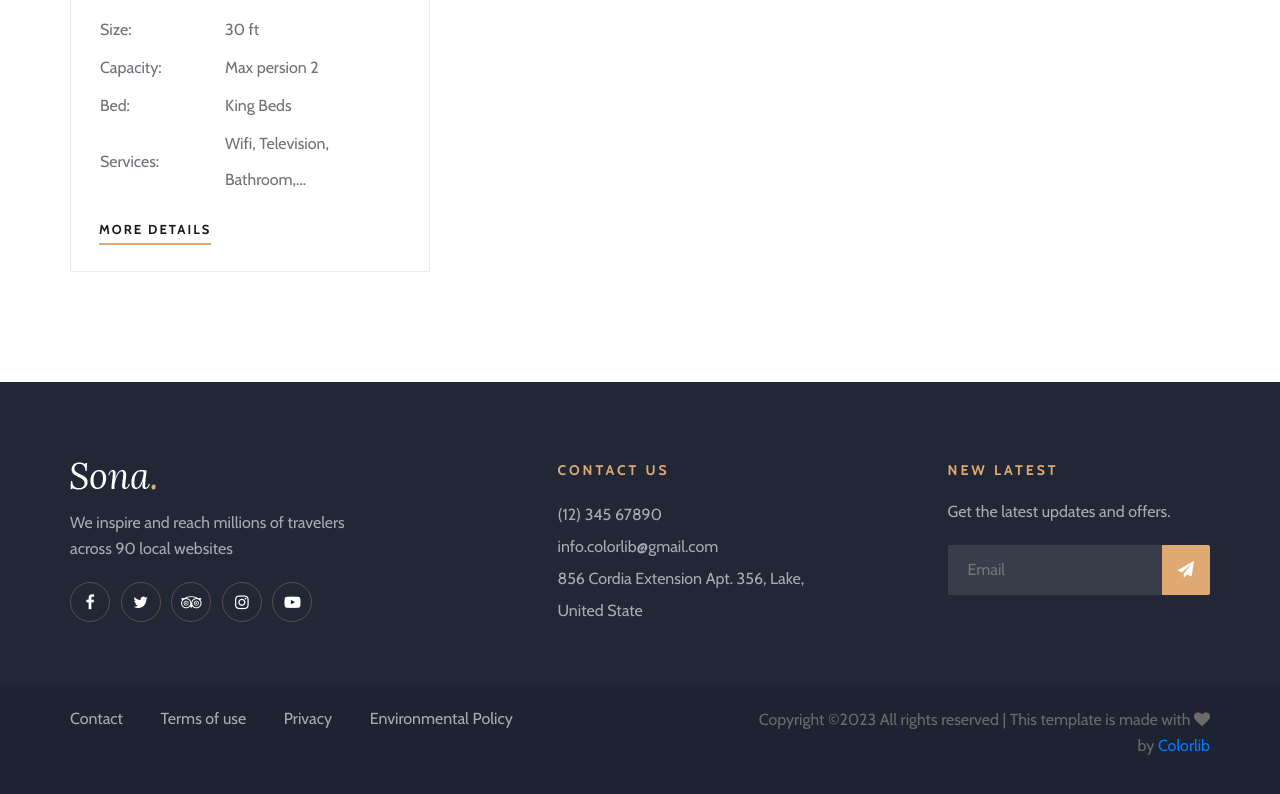
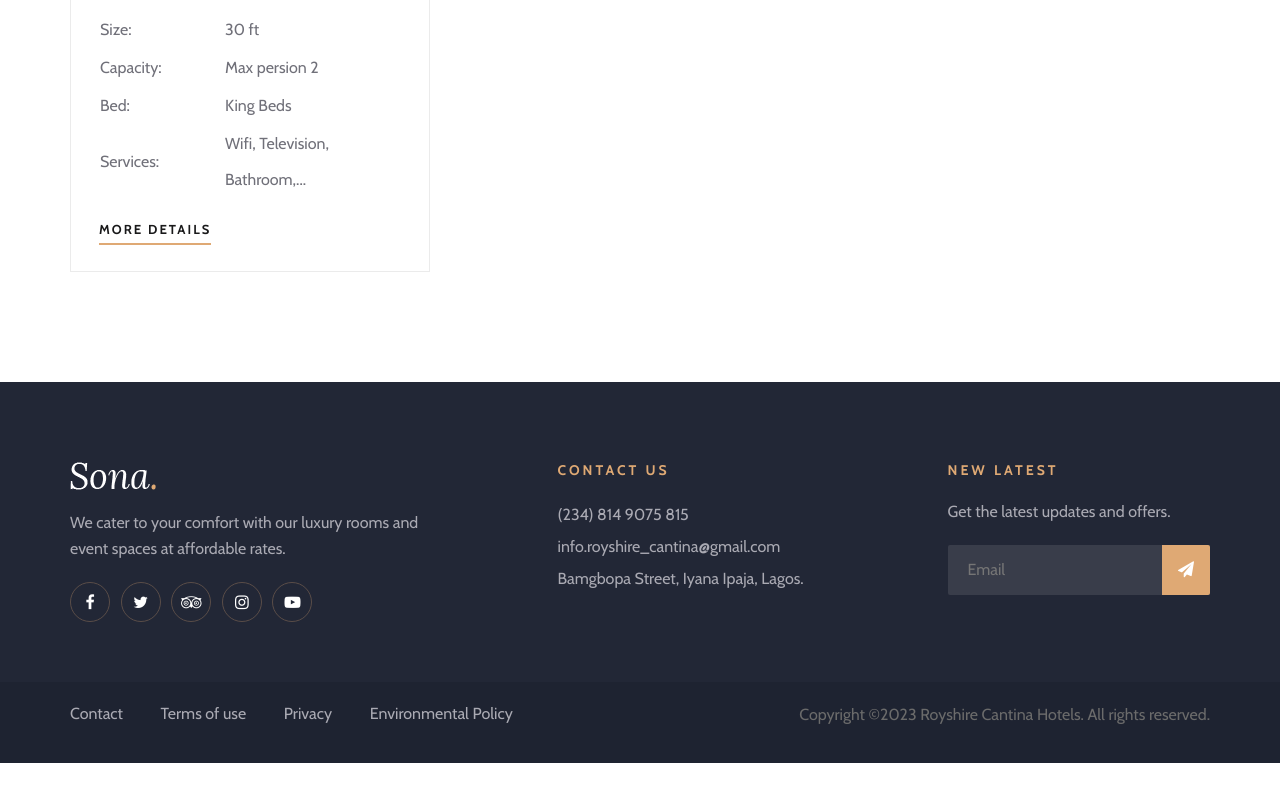
Before and after one commit to anerua/Royshieldhotels, a plain HTML site: page rooms.html in a window 1280 px wide. Shown: the part 2002-2796 px from the top of the page. After the commit the page ends 2765 px from the top, so only its background shows below. Drawn offline with nearby package versions, Linux system fonts and the light colour scheme.

Commit message:
feat: set footer for rooms and about up pages

```diff
--- a/about-us.html
+++ b/about-us.html
@@ -95,8 +95,8 @@
                 <div class="row">
                     <div class="col-lg-6">
                         <ul class="tn-left">
-                            <li><i class="fa fa-phone"></i> (12) 345 67890</li>
-                            <li><i class="fa fa-envelope"></i> info.colorlib@gmail.com</li>
+                            <li><i class="fa fa-phone"></i> <a href="tel:+2348149075815" class="text-decoration-none text-reset">(234) 814 9075 815</a></li>
+                            <li><i class="fa fa-envelope"></i> <a href="mailto:info.royshire_cantina@gmail.com" class="text-decoration-none text-reset">info.royshire_cantina@gmail.com</a></li>
                         </ul>
                     </div>
                     <div class="col-lg-6">
@@ -188,7 +188,7 @@
                 <div class="row">
                     <div class="col-lg-6">
                         <div class="ap-title">
-                            <h2>Welcome To Sona.</h2>
+                            <h2>Royshire Cantina Hotels</h2>
                             <p>Built in 1910 during the Belle Epoque period, this hotel is located in the center of
                                 Paris, with easy access to the city’s tourist attractions. It offers tastefully
                                 decorated rooms.</p>
@@ -310,7 +310,7 @@
                                     <img src="img/footer-logo.png" alt="">
                                 </a>
                             </div>
-                            <p>We inspire and reach millions of travelers<br /> across 90 local websites</p>
+                            <p>We cater to your comfort with our luxury rooms and event spaces at affordable rates.</p>
                             <div class="fa-social">
                                 <a href="#"><i class="fa fa-facebook"></i></a>
                                 <a href="#"><i class="fa fa-twitter"></i></a>
@@ -324,9 +324,9 @@
                         <div class="ft-contact">
                             <h6>Contact Us</h6>
                             <ul>
-                                <li>(12) 345 67890</li>
-                                <li>info.colorlib@gmail.com</li>
-                                <li>856 Cordia Extension Apt. 356, Lake, United State</li>
+                                <li>(234) 814 9075 815</li>
+                                <li>info.royshire_cantina@gmail.com</li>
+                                <li>Bamgbopa Street, Iyana Ipaja, Lagos.</li>
                             </ul>
                         </div>
                     </div>
@@ -356,7 +356,7 @@
                     </div>
                     <div class="col-lg-5">
                         <div class="co-text"><p><!-- Link back to Colorlib can't be removed. Template is licensed under CC BY 3.0. -->
-  Copyright &copy;<script>document.write(new Date().getFullYear());</script> All rights reserved | This template is made with <i class="fa fa-heart" aria-hidden="true"></i> by <a href="https://colorlib.com" target="_blank">Colorlib</a>
+  Copyright &copy;<script>document.write(new Date().getFullYear());</script> Royshire Cantina Hotels. All rights reserved.
   <!-- Link back to Colorlib can't be removed. Template is licensed under CC BY 3.0. --></p></div>
                     </div>
                 </div>
--- a/rooms.html
+++ b/rooms.html
@@ -419,7 +419,7 @@
                                     <img src="img/footer-logo.png" alt="">
                                 </a>
                             </div>
-                            <p>We inspire and reach millions of travelers<br /> across 90 local websites</p>
+                            <p>We cater to your comfort with our luxury rooms and event spaces at affordable rates.</p>
                             <div class="fa-social">
                                 <a href="#"><i class="fa fa-facebook"></i></a>
                                 <a href="#"><i class="fa fa-twitter"></i></a>
@@ -433,9 +433,9 @@
                         <div class="ft-contact">
                             <h6>Contact Us</h6>
                             <ul>
-                                <li>(12) 345 67890</li>
-                                <li>info.colorlib@gmail.com</li>
-                                <li>856 Cordia Extension Apt. 356, Lake, United State</li>
+                                <li>(234) 814 9075 815</li>
+                                <li>info.royshire_cantina@gmail.com</li>
+                                <li>Bamgbopa Street, Iyana Ipaja, Lagos.</li>
                             </ul>
                         </div>
                     </div>
@@ -465,7 +465,7 @@
                     </div>
                     <div class="col-lg-5">
                         <div class="co-text"><p><!-- Link back to Colorlib can't be removed. Template is licensed under CC BY 3.0. -->
-  Copyright &copy;<script>document.write(new Date().getFullYear());</script> All rights reserved | This template is made with <i class="fa fa-heart" aria-hidden="true"></i> by <a href="https://colorlib.com" target="_blank">Colorlib</a>
+  Copyright &copy;<script>document.write(new Date().getFullYear());</script> Royshire Cantina Hotels. All rights reserved.
   <!-- Link back to Colorlib can't be removed. Template is licensed under CC BY 3.0. --></p></div>
                     </div>
                 </div>
```
